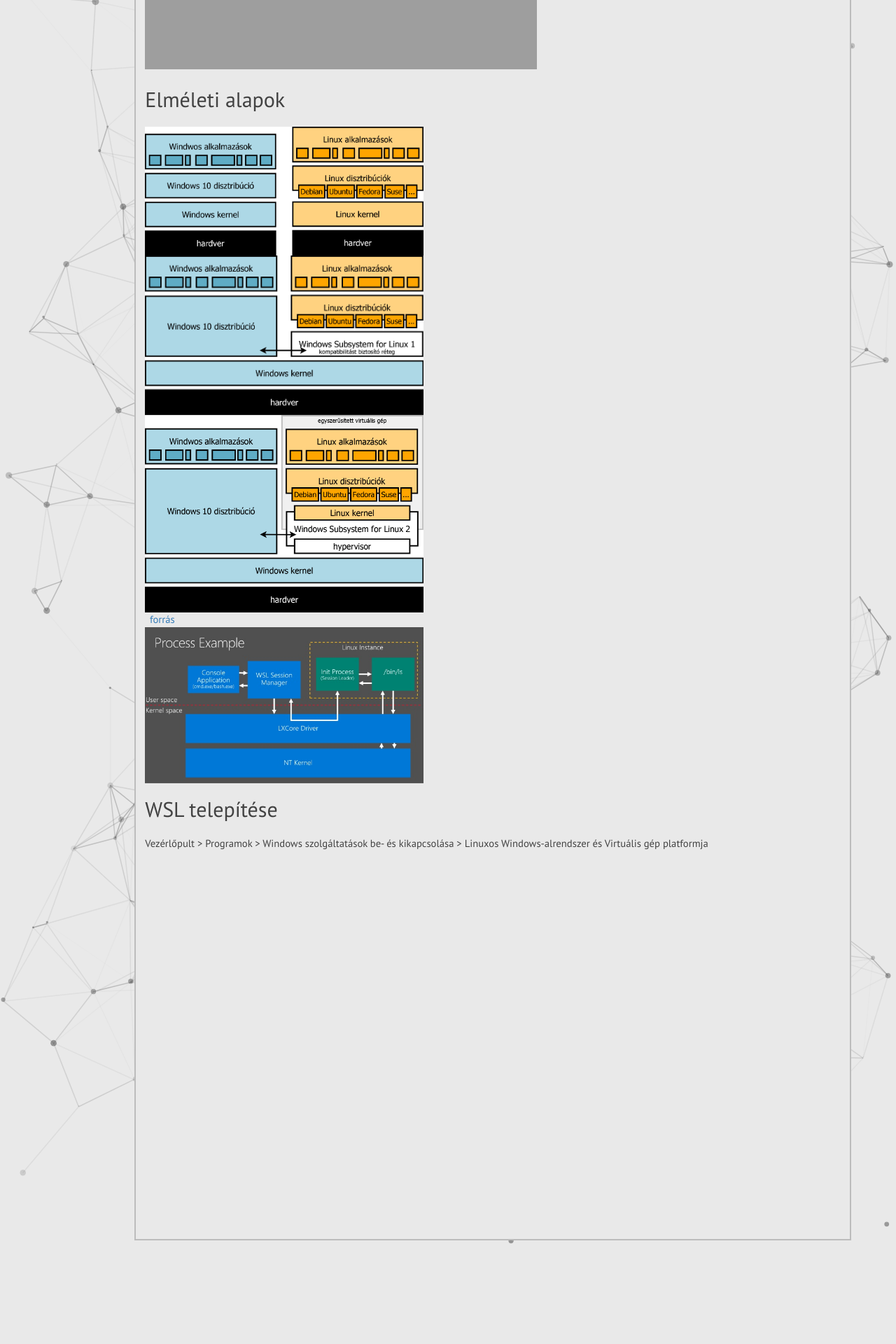
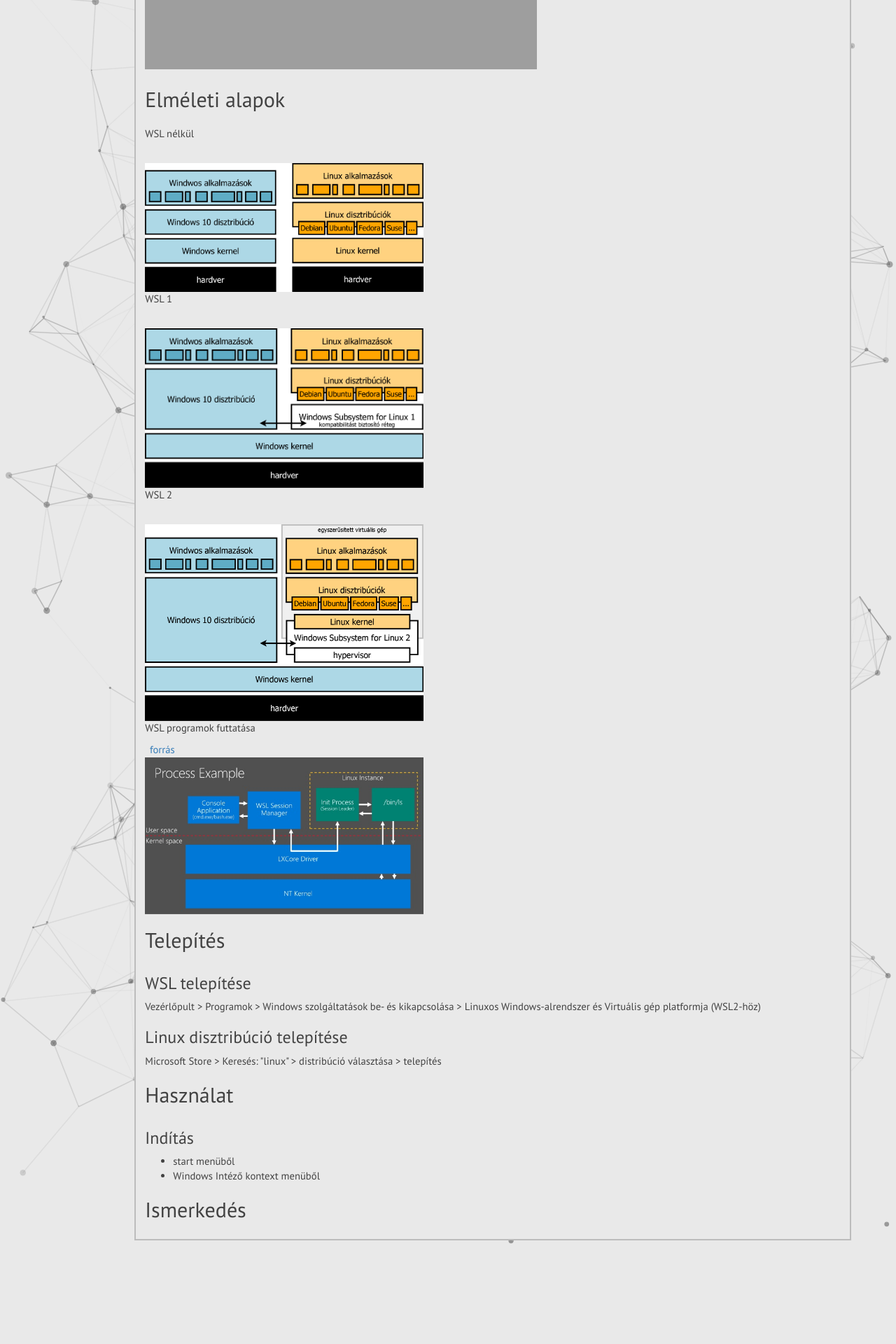
Before and after one commit to geryxyz/geryxyz, a Jekyll site: the page built from content/os-in-school/wsl.html, in a window 1280 px wide. Shown: the part 996-2916 px from the top of the page at 70% size. Built offline with Jekyll 4.4.1, drawn with Linux system fonts in a browser that asks for light colours; nearby versions of some CDN libraries; library files that are not in the unit come from our copies; grey boxes are pictures that could not be loaded.

Commit message:
usage points

```diff
--- a/content/os-in-school/wsl.html
+++ b/content/os-in-school/wsl.html
@@ -11,13 +11,45 @@
 
 <h2>Elméleti alapok</h2>
 
+<p>WSL nélkül</p><br/>
 <img src="nowsl.png" style="width: 40%"/><br/>
+<p>WSL 1</p><br/>
 <img src="wsl1.png" style="width: 40%"/><br/>
+<p>WSL 2</p><br/>
 <img src="wsl2.png" style="width: 40%"/><br/>
 
-<a href="https://www.slideshare.net/WindowsDev/build-2017-b8113-using-the-windows-subsystem-for-linux-and-the-windows-console-for-a-next-generation-developmentexperience">forrás</a><br/>
+<p>WSL programok futtatása</p><a href="https://www.slideshare.net/WindowsDev/build-2017-b8113-using-the-windows-subsystem-for-linux-and-the-windows-console-for-a-next-generation-developmentexperience">forrás</a><br/>
 <img src="wsl_process.jpg" style="width: 40%"/><br/>
 
-<h2>WSL telepítése</h2>
+<h2>Telepítés</h2>
 
-<p>Vezérlőpult > Programok > Windows szolgáltatások be- és kikapcsolása > Linuxos Windows-alrendszer és Virtuális gép platformja</p>
+<h3>WSL telepítése</h3>
+<p>Vezérlőpult > Programok > Windows szolgáltatások be- és kikapcsolása > Linuxos Windows-alrendszer és Virtuális gép platformja (WSL2-höz)</p>
+
+<h3>Linux disztribúció telepítése</h3>
+<p>Microsoft Store > Keresés: "linux" > distribúció választása > telepítés</p>
+
+<h2>Használat</h2>
+
+<h3>Indítás</h3>
+<ul>
+	<li>start menüből</li>
+	<li>Windows Intéző kontext menüből</li>
+</ul>
+
+<h2>Ismerkedés</h2>
+
+<h3>Hol vagyok?</h3>
+<p>Ennek a Linux disztribúciójának a fájlrendszerében...</p>
+<p>Van-e kapcsolat/átjárás a különböző disztribúciók között? Próbáljuk ki! (Debián telepítése, ...)</p>
+
+<h3>Hol vannak a fájlaim?</h3>
+<p>/mnt/c... (df -h)</p>
+
+<h3>Mit csinálhatok?</h3>
+<p>Nézzük meg milyen folyamatok futnak egy "teljes" és egy WSL Linux környezetben. Hasonlítsuk össze a korábban telepített VM gép folyamataival htop segítségével. (minimalista telepítés)</p>
+<p>Környezet verziójának lekérdezése: more /etc/os-release</p>
+<p>WSL környezetek/disztribúciók listázása: TODO</p>
+
+<h3>Mire használhatom?</h3>
+<p>megbeszélés: oktatásban, munkában, magán célra?</p>
```
